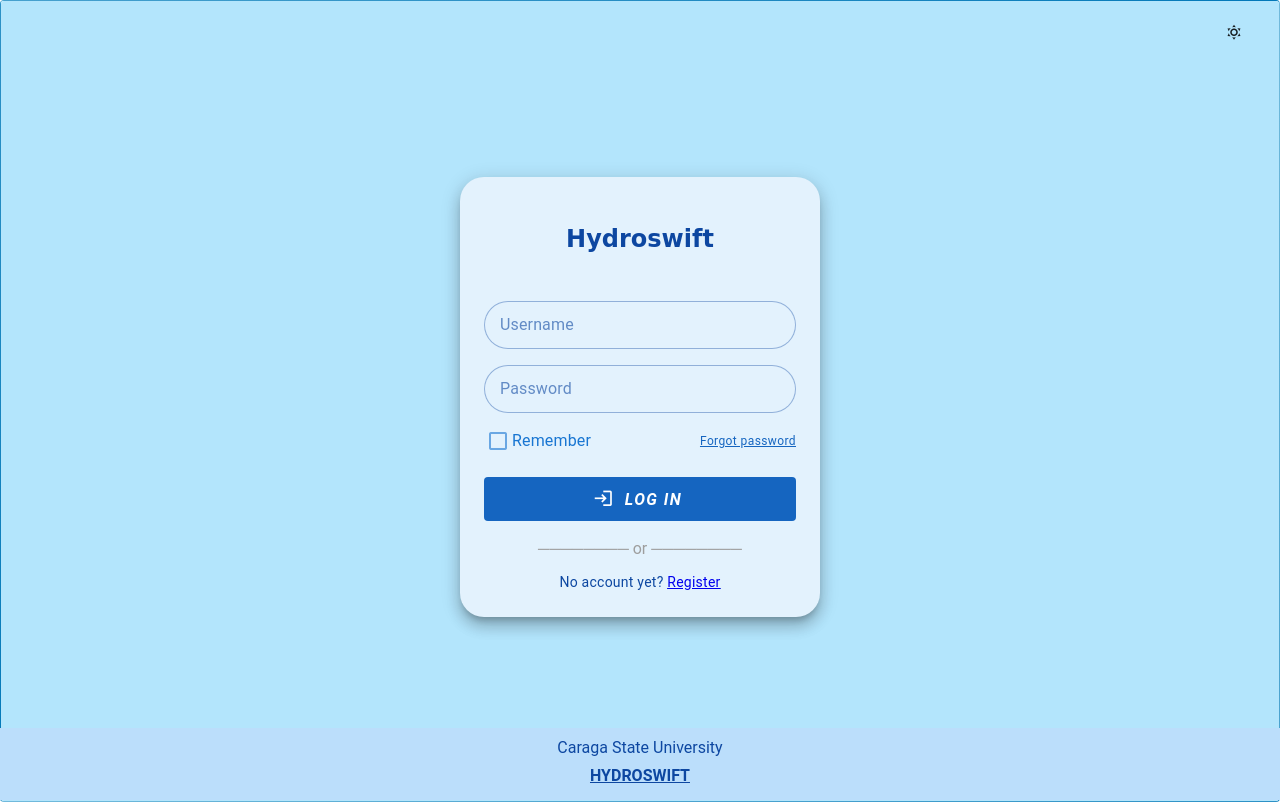
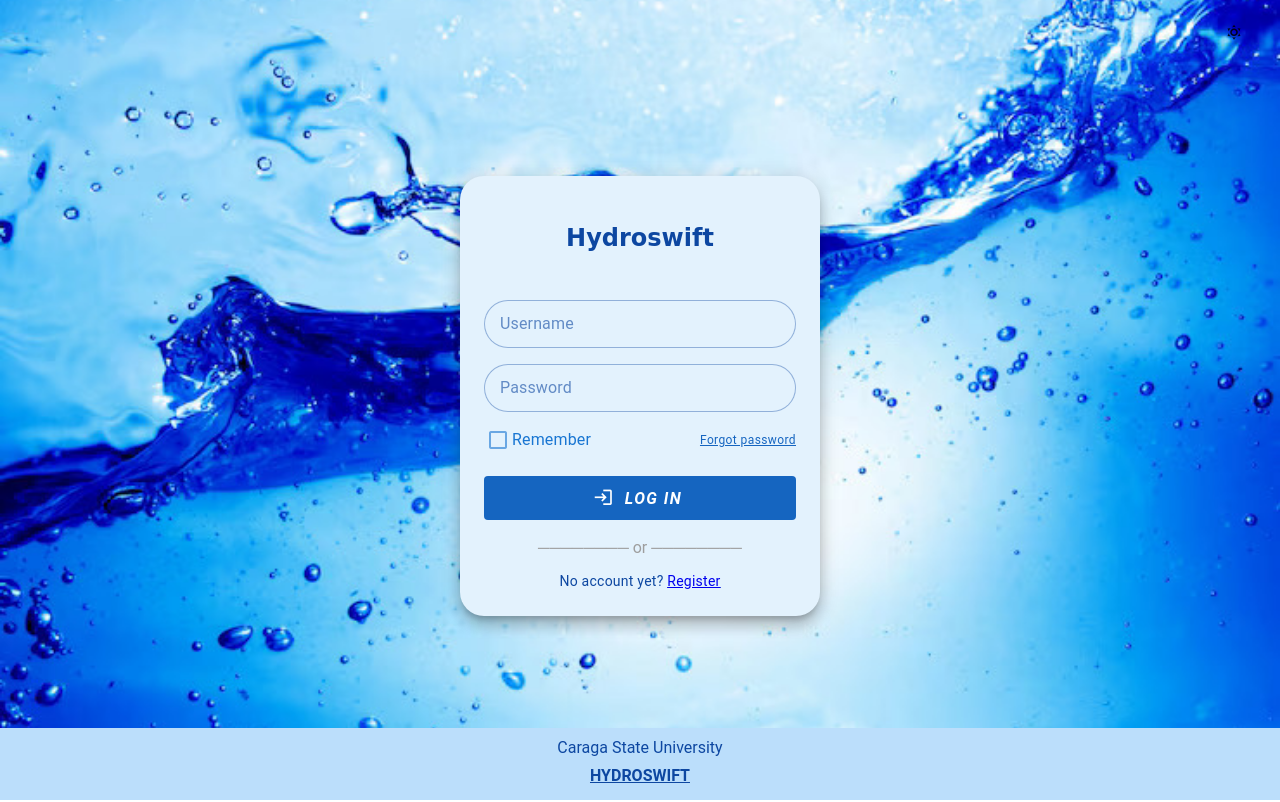
Before and after one commit to jason-himongala/Hydroswift_System, a Vue app: page /Login in a window 1280 px wide. Built offline with nearby package versions, Linux system fonts and the light colour scheme.

Commit message:
Added background image to login view

```diff
--- a/src/views/auth/LoginView.vue
+++ b/src/views/auth/LoginView.vue
@@ -9,11 +9,8 @@
 </script>
 
 <template>
-  <v-responsive
-    class="d-flex align-center justify-center border rounded"
-    :class="theme === 'dark' ? 'bg-dark' : 'bg-light'"
-    style="min-height: 100vh"
-  >
+  <div class="theme-wrapper" :class="theme">
+    <v-responsive class="d-flex align-center justify-center" style="min-height: 100vh">
       <v-app :theme="theme">
         <v-app-bar color="transparent" flat>
           <v-spacer></v-spacer>
@@ -129,9 +126,36 @@
         </v-footer>
       </v-app>
     </v-responsive>
+  </div>
 </template>
 
 <style scoped>
+.theme-wrapper {
+  position: relative;
+  min-height: 100vh;
+  overflow: hidden;
+}
+
+.theme-wrapper::before {
+  content: '';
+  position: fixed;
+  top: 0;
+  left: 0;
+  right: 0;
+  bottom: 0;
+  background: url('/image/hs-bg.jpg') center/cover no-repeat;
+  z-index: 0;
+}
+
+.theme-wrapper.dark::before {
+  filter: brightness(0.6);
+}
+
+.v-main,
+.v-application {
+  background-color: transparent !important;
+}
+
 body {
   margin: 0;
   font-family: 'Segoe UI', Tahoma, Verdana, sans-serif;
@@ -139,14 +163,4 @@
 a:hover {
   text-decoration: underline;
 }
-.bg-light {
-  background: linear-gradient(135deg, #81d4fa, #0288d1);
-}
-.bg-dark {
-  background: linear-gradient(135deg, #0f172a, #1e3a8a);
-}
-
-.v-main {
-  background-color: #b3e5fc;
-}
 </style>
```
Also changed, not shown: public/image/hs-bg.jpg (added). Lines whose indentation alone changed are shown as unchanged.
